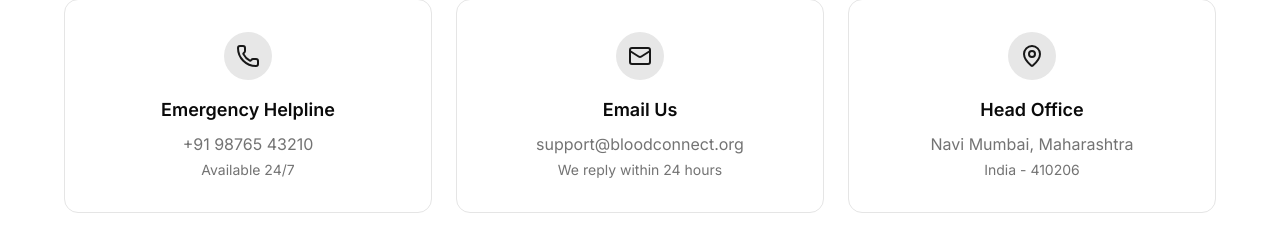
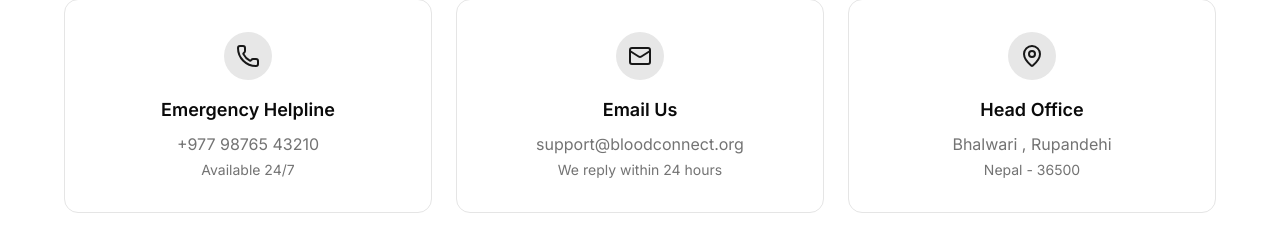
Before and after one commit to codessubing/Khoonn, a React (Vite) app in the folder frontend/: page /contact in a window 1280 px wide. Shown: the part 482-712 px from the top of the page. Built offline with nearby package versions, Linux system fonts and the light colour scheme.

Commit message:
fix: contact section

```diff
--- a/frontend/src/components/contact/Contact.jsx
+++ b/frontend/src/components/contact/Contact.jsx
@@ -44,7 +44,7 @@
                 <Phone className="w-6 h-6 text-primary" />
               </div>
               <h3 className="text-lg font-semibold mb-2">Emergency Helpline</h3>
-              <p className="text-muted-foreground">+91 98765 43210</p>
+              <p className="text-muted-foreground">+977 98765 43210</p>
               <p className="text-sm text-muted-foreground mt-1">Available 24/7</p>
             </div>
 
@@ -64,8 +64,8 @@
                 <MapPin className="w-6 h-6 text-primary" />
               </div>
               <h3 className="text-lg font-semibold mb-2">Head Office</h3>
-              <p className="text-muted-foreground">Navi Mumbai, Maharashtra</p>
-              <p className="text-sm text-muted-foreground mt-1">India - 410206</p>
+              <p className="text-muted-foreground">Bhalwari , Rupandehi</p>
+              <p className="text-sm text-muted-foreground mt-1">Nepal - 36500</p>
             </div>
           </div>
         </section>
```
